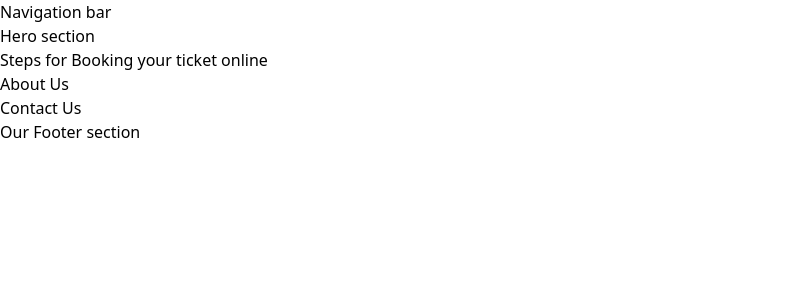
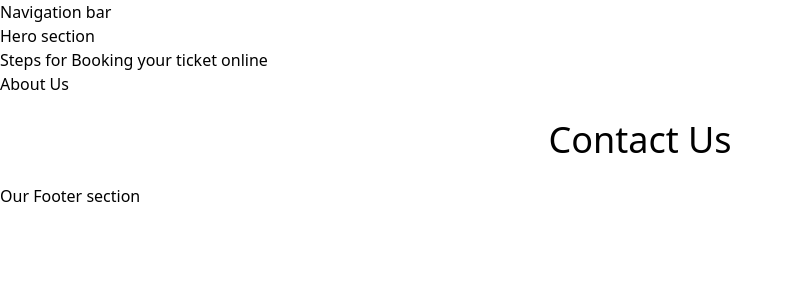
Before and after one commit to Patrickodida/KwataBus-App, a React (Vite) app: page / in a window 1280 px wide. Shown: the top 300 px of the page, without its empty margins (0-793 px from the left). Built offline with nearby package versions, Linux system fonts and the light colour scheme.

Commit message:
Add Contact section structure

```diff
--- a/src/components/Contact.jsx
+++ b/src/components/Contact.jsx
@@ -3,7 +3,9 @@ import React from "react";
 function Contact(){
     return (
         <div>
-            <p>Contact Us</p>
+            <section className="contact-section">
+                <h2 className="text-4xl text-center my-6">Contact Us</h2>
+            </section>
         </div>
     )
 }
```
